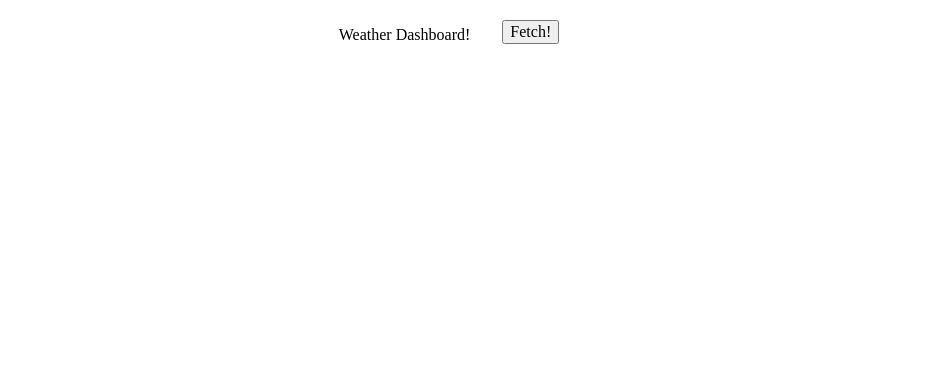
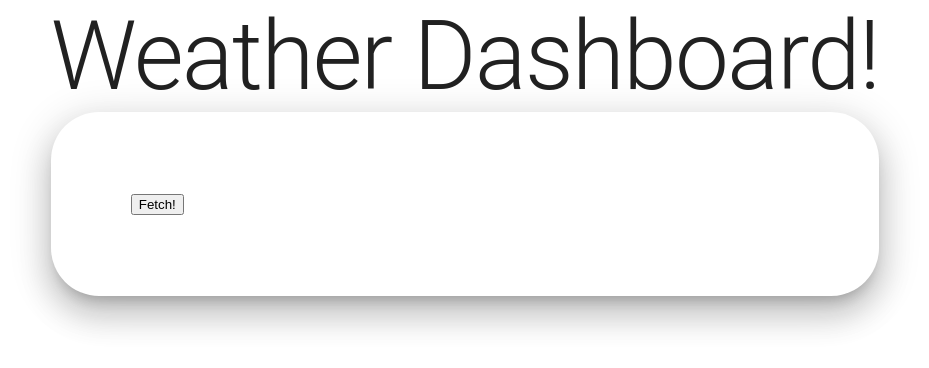
Before and after one commit to ExIxIxS/weather_dashboard, a React (Vite) app: page / in a window 1280 px wide. Shown: the top 368 px of the page, without its empty margins (175-1104 px from the left). Built offline with nearby package versions, Linux system fonts and the light colour scheme.

Commit message:
FEAT: add MUI lib

```diff
--- a/package.json
+++ b/package.json
@@ -16,6 +16,9 @@
     "lint:fix": "eslint . --fix --report-unused-disable-directives --max-warnings 0"
   },
   "dependencies": {
+    "@emotion/react": "^11.13.3",
+    "@emotion/styled": "^11.13.0",
+    "@mui/material": "^6.1.4",
     "@reduxjs/toolkit": "^2.3.0",
     "axios": "^1.7.7",
     "chart.js": "^4.4.5",
--- a/src/components/App/index.tsx
+++ b/src/components/App/index.tsx
@@ -1,12 +1,18 @@
 import { Provider } from 'react-redux';
 import { RouterProvider } from 'react-router-dom';
+import { ThemeProvider } from '@mui/material/styles';
+import { CssBaseline } from '@mui/material';
 import router from 'src/router';
 import store from 'src/store';
+import theme from 'src/theme';
 
 function App() {
   return (
     <Provider store={store}>
-      <RouterProvider router={router} />
+      <ThemeProvider theme={theme}>
+        <CssBaseline />
+        <RouterProvider router={router} />
+      </ThemeProvider>
     </Provider>
   );
 }
--- a/src/components/Layout/index.tsx
+++ b/src/components/Layout/index.tsx
@@ -1,14 +1,13 @@
 import { type FC } from 'react';
 import { Outlet } from 'react-router-dom';
-
-import styles from './styles.module.scss';
+import Stack from '@mui/material/Stack';
 
 export const Layout: FC = () => {
   return (
-    <div className={styles['app-layout']}>
+    <Stack sx={{ alignItems: 'center' }}>
       <main>
         <Outlet />
       </main>
-    </div>
+    </Stack>
   );
 };
--- a/src/components/Layout/styles.module.scss
+++ /dev/null
@@ -1,9 +0,0 @@
-.app-layout {
-  display: flex;
-  flex-direction: column;
-  justify-content: flex-start;
-  align-items: center;
-  gap: 20px;
-  margin: auto;
-  padding: 20px;
-}
--- a/src/main.tsx
+++ b/src/main.tsx
@@ -1,4 +1,9 @@
+import { StrictMode } from 'react';
 import ReactDOM from 'react-dom/client';
 import App from 'src/components/App';
 
-ReactDOM.createRoot(document.getElementById('root') as HTMLElement).render(<App />);
+ReactDOM.createRoot(document.getElementById('root') as HTMLElement).render(
+  <StrictMode>
+    <App />
+  </StrictMode>
+);
--- a/src/pages/main/index.tsx
+++ b/src/pages/main/index.tsx
@@ -1,18 +1,21 @@
 import { type FC } from 'react';
 import { useLazyGetCitiesByNameQuery } from 'src/api/citiesSliceAPI';
-
-import styles from './styles.module.scss';
+import Paper from '@mui/material/Paper';
+import Stack from '@mui/material/Stack';
+import Typography from '@mui/material/Typography';
 
 export const MainPage: FC = () => {
   const [fetchCitiesData, { data, isLoading, isError }] = useLazyGetCitiesByNameQuery();
 
   return (
-    <div className={styles['page-content']}>
-      <div className={styles['page-column']}>Weather Dashboard!</div>
-      <button onClick={() => fetchCitiesData('Gdansk')}>Fetch!</button>
-      {isError && <div>Error</div>}
-      {isLoading && <div>Loading...</div>}
-      <div>{JSON.stringify(data) && 'ok'}</div>
-    </div>
+    <Stack>
+      <Typography variant="h1"> Weather Dashboard!</Typography>
+      <Paper elevation={20} sx={{ p: 10, borderRadius: 12, flex: 1 }}>
+        <button onClick={() => fetchCitiesData('Gdansk')}>Fetch!</button>
+        {isError && <div>Error</div>}
+        {isLoading && <div>Loading...</div>}
+        <div>{JSON.stringify(data) && 'ok'}</div>
+      </Paper>
+    </Stack>
   );
 };
--- /dev/null
+++ b/src/theme/index.ts
@@ -0,0 +1,12 @@
+import { createTheme } from '@mui/material/styles';
+
+const theme = createTheme({
+  cssVariables: true,
+  palette: {
+    primary: {
+      main: '#556cd6',
+    },
+  },
+});
+
+export default theme;
```
Also changed, not shown: 1 other file (tests, documents, lock files or other folders).
